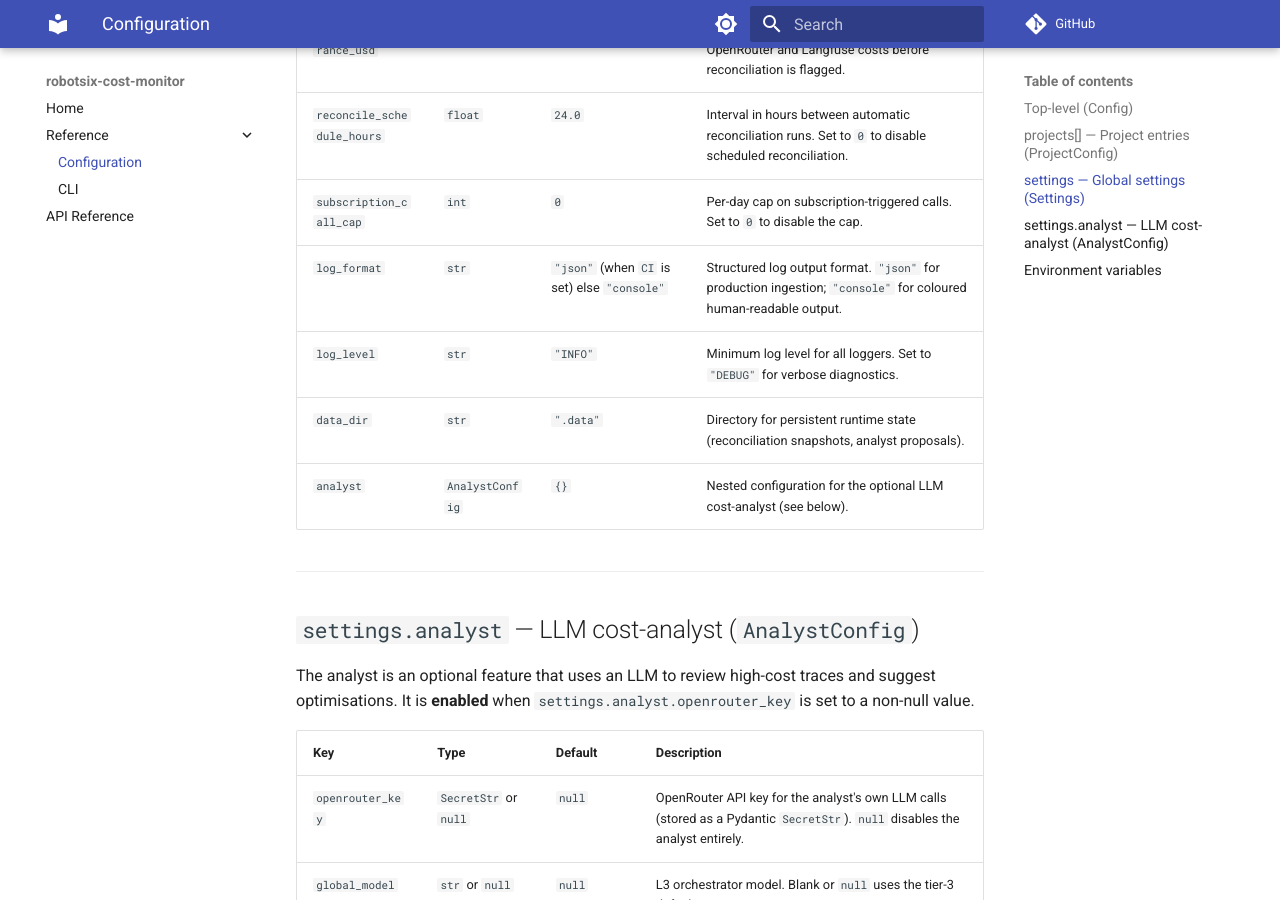
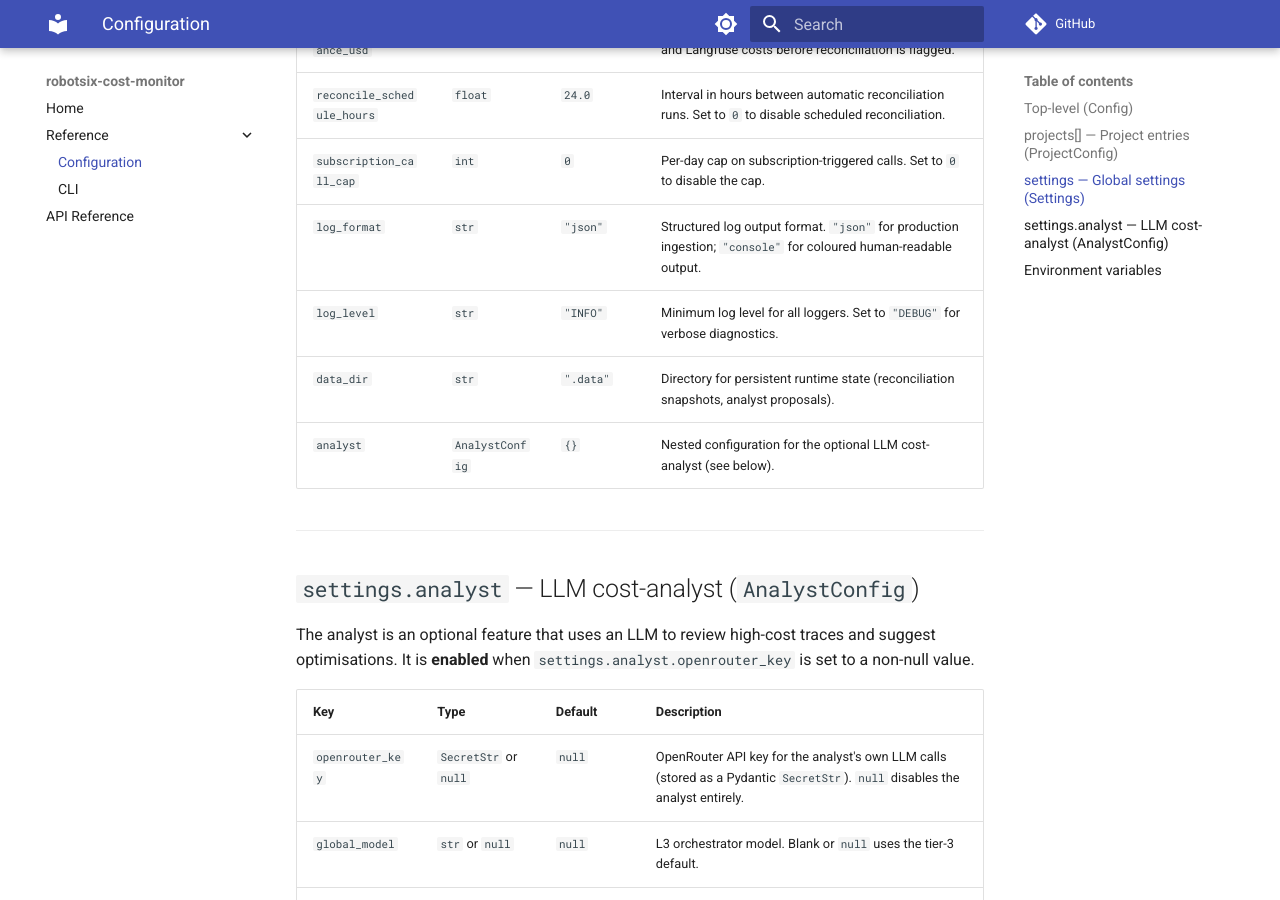
Before and after one commit to damien-robotsix/robotsix-cost-monitor, an MkDocs documentation site: the page built from docs/reference/configuration.md, in a window 1280 px wide and 900 px high, scrolled down 1468 px. Built offline with MkDocs 1.6.1 and Material for MkDocs 9.7.7, drawn with Linux system fonts in a browser that asks for light colours; comment, search, counter and statistics services are not loaded.

Commit message:
mill: log_format default doc in `configuration.md` describes non-existent CI-env conditional (20260726T085052Z-log-format-default-doc-in-configuration-f251)

```diff
--- a/docs/reference/configuration.md
+++ b/docs/reference/configuration.md
@@ -41,7 +41,7 @@ Each entry in the `projects` list connects to one Langfuse project.
 | `reconcile_tolerance_usd` | `float` | `1.0` | Maximum allowed drift (USD) between OpenRouter and Langfuse costs before reconciliation is flagged. |
 | `reconcile_schedule_hours` | `float` | `24.0` | Interval in hours between automatic reconciliation runs. Set to `0` to disable scheduled reconciliation. |
 | `subscription_call_cap` | `int` | `0` | Per-day cap on subscription-triggered calls. Set to `0` to disable the cap. |
-| `log_format` | `str` | `"json"` (when `CI` is set) else `"console"` | Structured log output format. `"json"` for production ingestion; `"console"` for coloured human-readable output. |
+| `log_format` | `str` | `"json"` | Structured log output format. `"json"` for production ingestion; `"console"` for coloured human-readable output. |
 | `log_level` | `str` | `"INFO"` | Minimum log level for all loggers. Set to `"DEBUG"` for verbose diagnostics. |
 | `data_dir` | `str` | `".data"` | Directory for persistent runtime state (reconciliation snapshots, analyst proposals). |
 | `analyst` | `AnalystConfig` | `{}` | Nested configuration for the optional LLM cost-analyst (see below). |
```
Also changed, not shown: CHANGELOG.md (+1 -0 lines).
